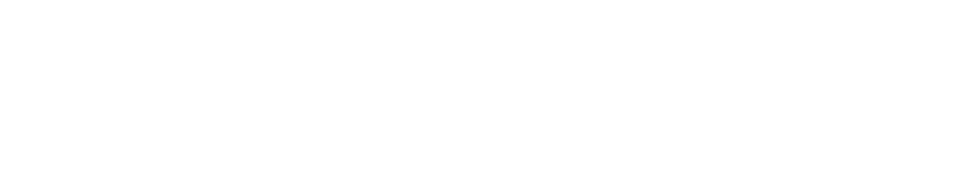
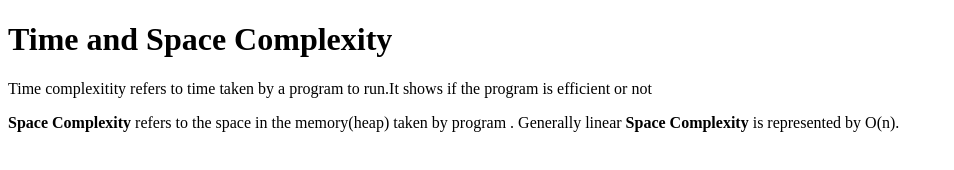
Before and after one commit to acciojob/time-and-space-complexity-AryanRajdev, a website: page main.html in a window 1280 px wide. Shown: the whole page, without its empty margins (0-954 px from the left). Drawn offline with Linux system fonts and the light colour scheme.

Commit message:
created a submission

```diff
--- a/main.html
+++ b/main.html
@@ -8,6 +8,12 @@
 
 <body>
 	<!-- the entire body must be written by student -->
+	<h1>Time and Space Complexity</h1>
+	<p>Time complexitity refers to time taken by a program to run.It shows
+       if the program is efficient or not</p>
+	<p><b>Space Complexity</b> refers to the space in the memory(heap) taken
+       by program . Generally linear <b>Space Complexity</b> is represented by O(n).
+</p>
     <script type="text/javascript" src="./script.js">
 </script>
 
```
